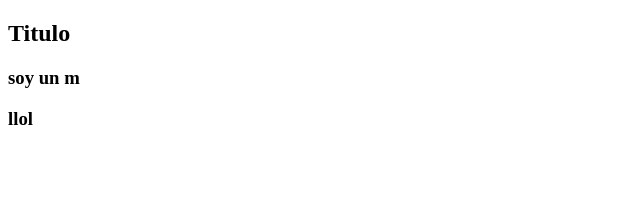
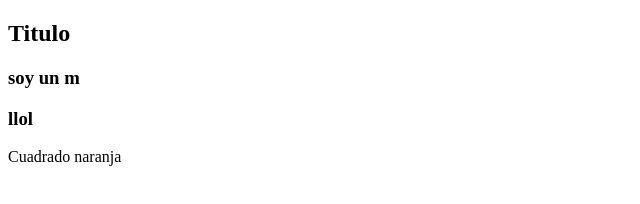
Before and after one commit to ACruzDiaz/prueba-subida, a plain HTML site: page index.html in a window 1280 px wide. Shown: the whole page, without its empty margins (0-640 px from the left). Drawn offline with Linux system fonts and the light colour scheme.

Commit message:
section creada

```diff
--- a/index.html
+++ b/index.html
@@ -10,6 +10,7 @@
         <h2>Titulo</h2>
         <h3>soy un m</h3>
         <h3>llol</h3>
+        <section><div>Cuadrado naranja</div></section>
     </div>
 </body>
 </html>
```
